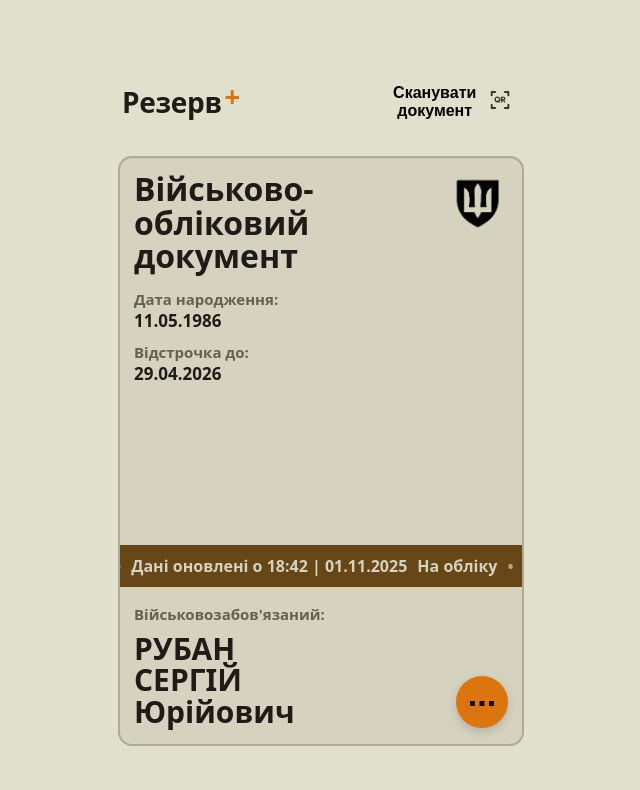
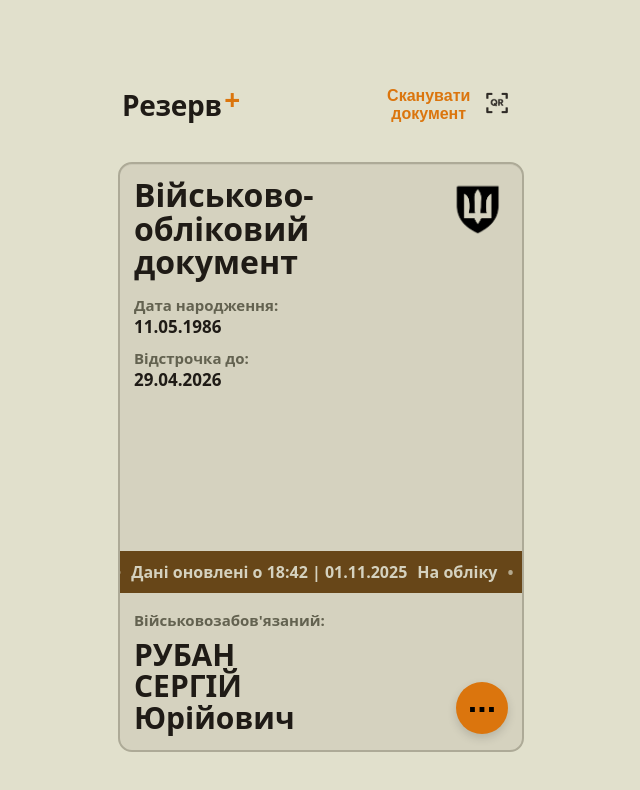
Before and after one commit to rubanwd/red-cup, a plain HTML site: page index.html in a window 1280 px wide. Shown: the whole page, without its empty margins (319-959 px from the left). Drawn offline with Linux system fonts and the light colour scheme; a web font is replaced by a local one.

Commit message:
fix styles

```diff
--- a/index.html
+++ b/index.html
@@ -31,7 +31,7 @@
         <div class="brand">Резерв<span class="plus">+</span></div>
         <button class="menu" aria-label="Меню">
           <span>Сканувати <br> документ</span>
-          <span><img src="assets/icons/qr.png" alt="" width="40" height="40"></span>
+          <span><img src="assets/icons/qr.png" alt="" width="46" height="46"></span>
 
         </button>
       </header>
--- a/styles.css
+++ b/styles.css
@@ -57,6 +57,7 @@
   vertical-align: middle;
   font-size:16px;
   font-weight: 600;
+  color:var(--accent);
 }
 
 .card{
```
